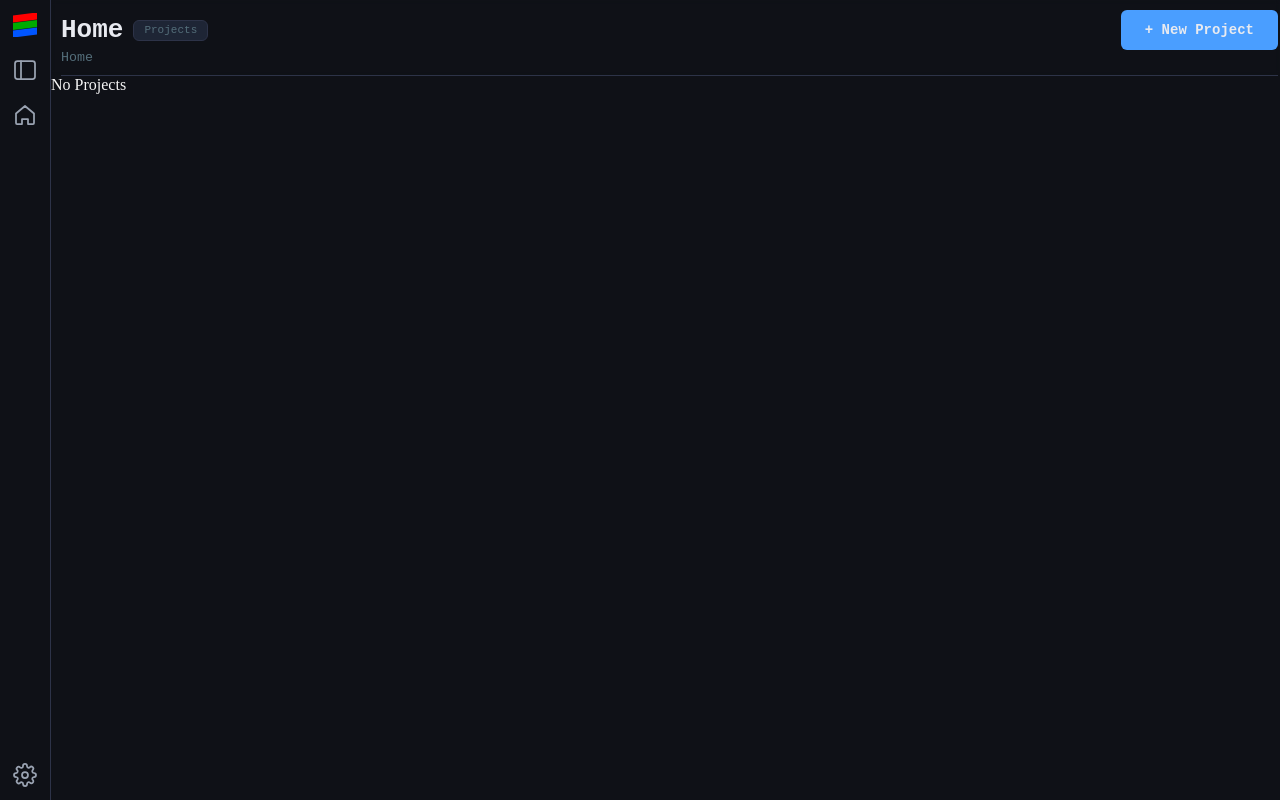
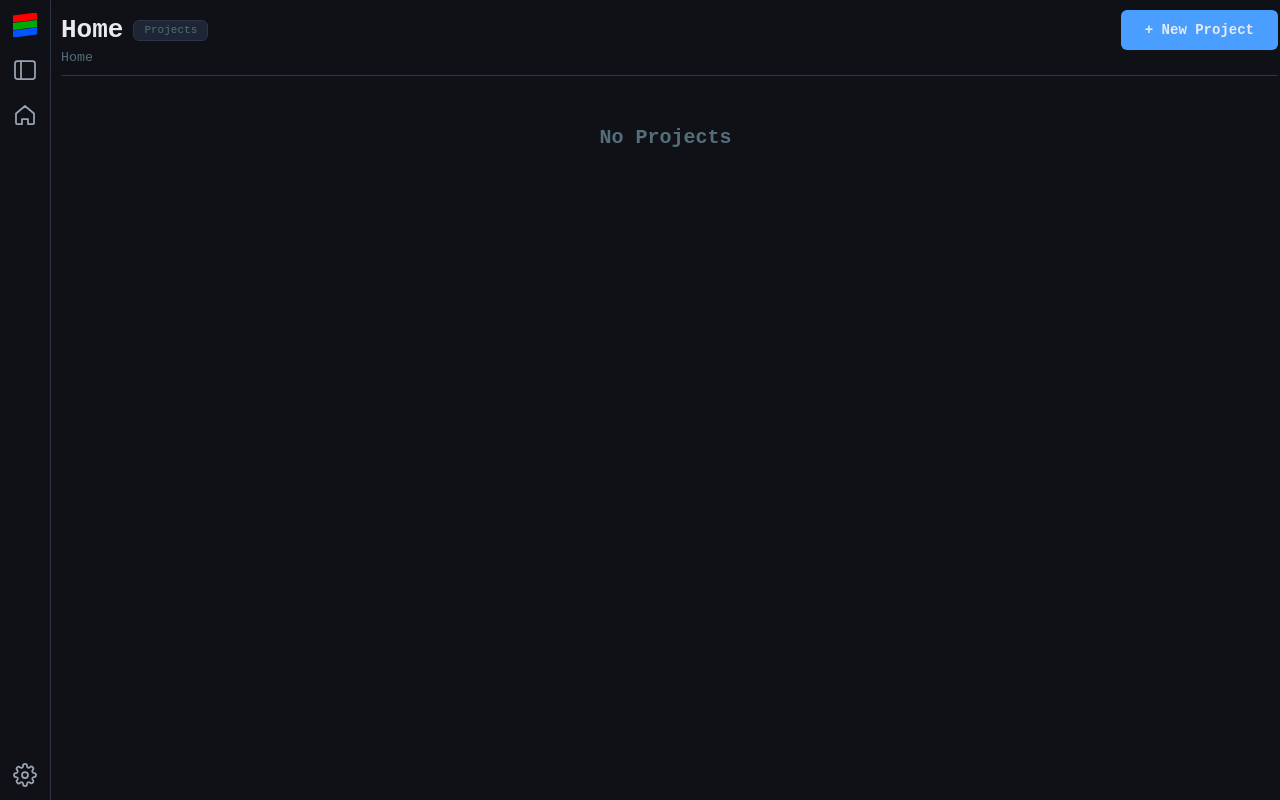
Before and after one commit to SalemShreve/Stratum-Project-Manager, a SvelteKit app: page / in a window 1280 px wide. Built offline with nearby package versions, Linux system fonts and the light colour scheme.

Commit message:
Fix: fixed styling for no projects elem in projects page

```diff
--- a/src-tauri/tauri.conf.json
+++ b/src-tauri/tauri.conf.json
@@ -1,7 +1,7 @@
 {
   "$schema": "https://schema.tauri.app/config/2",
   "productName": "Stratum Project Manager",
-  "version": "1.0.5",
+  "version": "1.0.6",
   "identifier": "stratumprojectmanager",
   "build": {
     "beforeDevCommand": "npm run dev",
--- a/src/routes/Projects.css
+++ b/src/routes/Projects.css
@@ -51,3 +51,12 @@
     grid-template-columns: 1fr 1fr 1fr;
     gap: 10px;
 }
+
+.no-tasks {
+    font-family: var(--font-mono);
+    color: var(--text-muted);
+    font-size: 20px;
+    font-weight: bold;
+    text-align: center;
+    padding: 50px
+}
```
